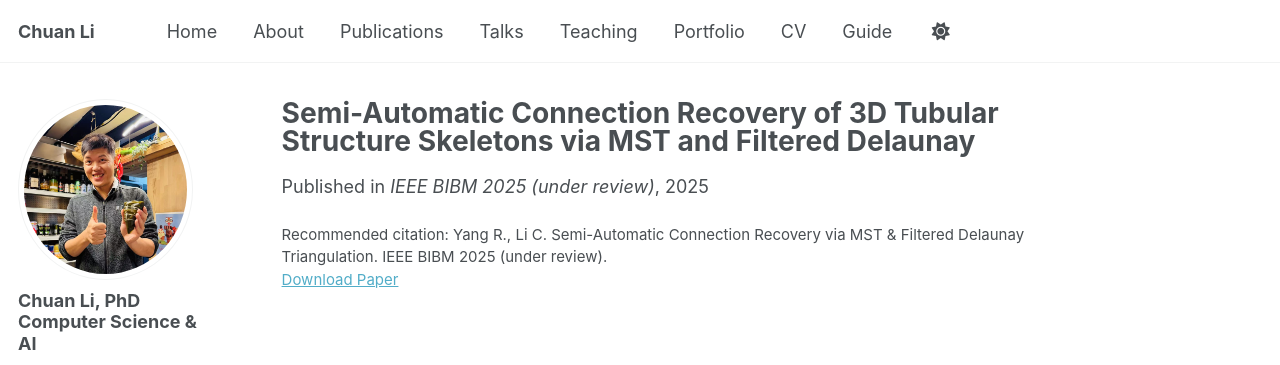
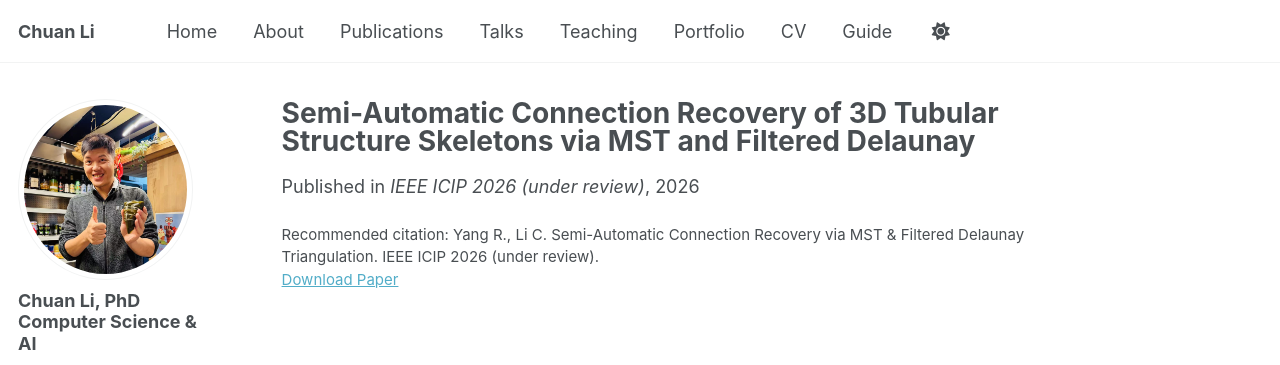
Before and after one commit to MrLIChuan/MrLIChuan.github.io, a Jekyll site: the page built from _publications/2026-09-13-ICIP-triangulation.md, in a window 1280 px wide and 975 px high. Shown: the top 365 px of the window. Built offline with Jekyll 4.4.1, drawn with Linux system fonts in a browser that asks for light colours; some web fonts are replaced; a script that is not in the unit is left out.

Commit message:
Update and rename 2025-09-10-bibm-triangulation.md to 2026-09-13-ICIP-triangulation.md

```diff
--- a/_publications/2025-09-10-bibm-triangulation.md
+++ b/_publications/2026-09-13-ICIP-triangulation.md
@@ -2,10 +2,10 @@
 title: "Semi-Automatic Connection Recovery of 3D Tubular Structure Skeletons via MST and Filtered Delaunay"
 collection: publications
 permalink: /publication/bibm-triangulation
-date: 2025-09-10
-venue: "IEEE BIBM 2025 (under review)"
+date: 2026-09-13
+venue: "IEEE ICIP 2026 (under review)"
 authors: [Ran Yang, Chuan Li]
-citation: 'Yang R., Li C. Semi-Automatic Connection Recovery via MST & Filtered Delaunay Triangulation. IEEE BIBM 2025 (under review).'
+citation: 'Yang R., Li C. Semi-Automatic Connection Recovery via MST & Filtered Delaunay Triangulation. IEEE ICIP 2026 (under review).'
 paperurl: ""
 abstract: >
   Extends prior skeleton-repair work with domain-specific post-processing for biomedical volumes.
```
